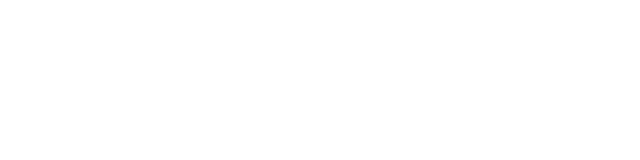
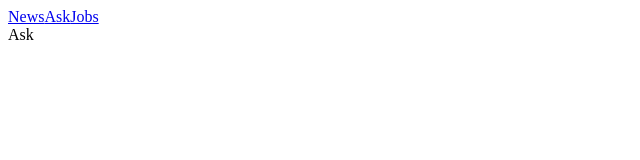
Before and after one commit to jxlove2020/TIL, a Vue app in the folder 2021/vue/VueHackerNewsApp/hacker-news/: page /#/ask in a window 1280 px wide. Shown: the top 160 px of the page, without its empty margins (0-640 px from the left). Built offline with nearby package versions, Linux system fonts and the light colour scheme.

Commit message:
컴퍼넌트 추가 (tool-bar) 라우터 생성 및 뷰 추가

```diff
--- a/2021/vue/VueHackerNewsApp/hacker-news/package.json
+++ b/2021/vue/VueHackerNewsApp/hacker-news/package.json
@@ -9,7 +9,8 @@
   },
   "dependencies": {
     "core-js": "^3.6.5",
-    "vue": "^2.6.11"
+    "vue": "^2.6.11",
+    "vue-router": "^3.5.1"
   },
   "devDependencies": {
     "@vue/cli-plugin-babel": "~4.5.0",
--- a/2021/vue/VueHackerNewsApp/hacker-news/src/App.vue
+++ b/2021/vue/VueHackerNewsApp/hacker-news/src/App.vue
@@ -1,10 +1,16 @@
 <template>
-  <div id="app"></div>
+  <div id="app">
+    <tool-bar></tool-bar>
+    <router-view></router-view>
+  </div>
 </template>
 
 <script>
+import ToolBar from './components/ToolBar.vue';
 export default {
-
+  components: {
+    ToolBar,
+  }
 }
 </script>
 
--- /dev/null
+++ b/2021/vue/VueHackerNewsApp/hacker-news/src/components/ToolBar.vue
@@ -0,0 +1,18 @@
+<template>
+  <div>
+      <router-link to="/news">News</router-link>
+      <router-link to="/ask">Ask</router-link>
+      <router-link to="/jobs">Jobs</router-link>
+  </div>
+</template>
+
+<script>
+
+export default {
+
+}
+</script>
+
+<style>
+
+</style>
--- a/2021/vue/VueHackerNewsApp/hacker-news/src/main.js
+++ b/2021/vue/VueHackerNewsApp/hacker-news/src/main.js
@@ -1,8 +1,10 @@
 import Vue from 'vue'
 import App from './App.vue'
+import { router } from './router/index';
 
 Vue.config.productionTip = false
 
 new Vue({
   render: h => h(App),
+  router, // router: router
 }).$mount('#app')
--- /dev/null
+++ b/2021/vue/VueHackerNewsApp/hacker-news/src/router/index.js
@@ -0,0 +1,31 @@
+import Vue from 'vue';
+import VueRouter from 'vue-router';
+import NewsView from '../views/NewsView.vue'
+import AskView from '../views/AskView.vue'
+import JobsView from '../views/JobsView.vue'
+
+Vue.use(VueRouter);
+
+export const router = new VueRouter({
+    routes: [
+        {
+            // path: url 주소
+            path: '/',
+            // component: url 주소로 갔을 때 표시될 컴포넌트
+            redirect: '/news',
+        },{
+            // path: url 주소
+            path: '/news',
+            // component: url 주소로 갔을 때 표시될 컴포넌트
+            component: NewsView,
+        },
+        {
+            path: '/ask',
+            component: AskView,
+        },
+        {
+            path: '/jobs',
+            component: JobsView,
+        },
+    ]
+});
--- /dev/null
+++ b/2021/vue/VueHackerNewsApp/hacker-news/src/views/AskView.vue
@@ -0,0 +1,13 @@
+<template>
+  <div>Ask</div>
+</template>
+
+<script>
+export default {
+
+}
+</script>
+
+<style>
+
+</style>
--- /dev/null
+++ b/2021/vue/VueHackerNewsApp/hacker-news/src/views/JobsView.vue
@@ -0,0 +1,13 @@
+<template>
+  <div>Jobs</div>
+</template>
+
+<script>
+export default {
+
+}
+</script>
+
+<style>
+
+</style>
--- /dev/null
+++ b/2021/vue/VueHackerNewsApp/hacker-news/src/views/NewsView.vue
@@ -0,0 +1,13 @@
+<template>
+  <div>News</div>
+</template>
+
+<script>
+export default {
+
+}
+</script>
+
+<style>
+
+</style>
```
Also changed, not shown: 2 other files (tests, documents, lock files or other folders).
